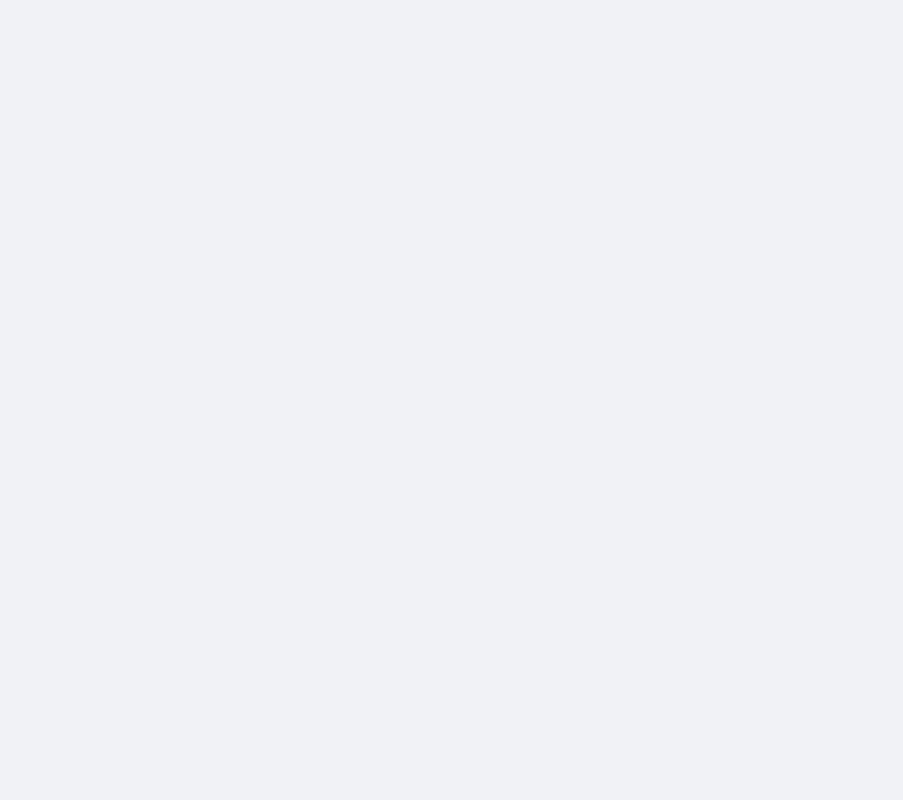
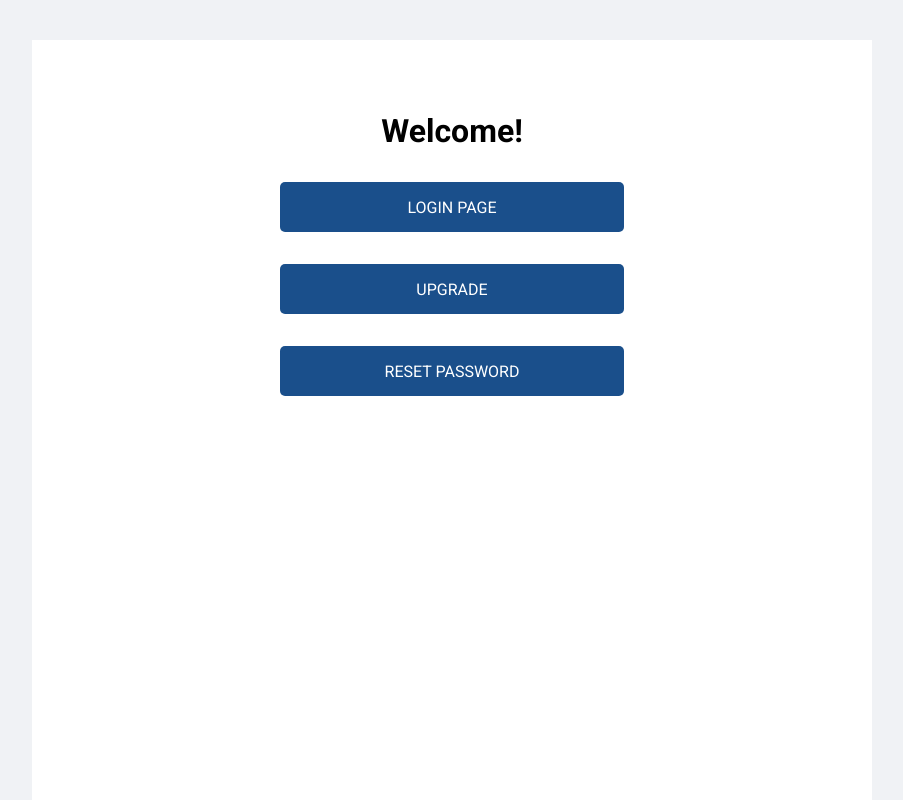
Before and after one commit to gabriel1997castro/react-login, a React (Create React App) app: page / in a window 1280 px wide. Before the commit this address had no page. Shown: the whole page, without its empty margins (188-1091 px from the left). Built offline with nearby package versions, Linux system fonts and the light colour scheme.

Commit message:
feat: add main page

```diff
--- a/src/App.tsx
+++ b/src/App.tsx
@@ -1,5 +1,7 @@
-import { Route, Routes } from "react-router-dom";
+import { Route, Routes, useNavigate } from "react-router-dom";
+import { Box, Button, Title } from "./components";
 import { Login } from "./pages/Login";
+import { Main } from "./pages/Main";
 import { ResetPassword } from "./pages/ResetPassword";
 import { Upgrade } from "./pages/Upgrade";
 import { GlobalStyle } from "./styles/global";
@@ -8,6 +10,7 @@ export function App() {
   return (
     <>
       <Routes>
+        <Route path="/" element={<Main />} />
         <Route path="login" element={<Login />} />
         <Route path="reset-password" element={<ResetPassword />} />
         <Route path="upgrade" element={<Upgrade />} />
--- /dev/null
+++ b/src/pages/Main/index.tsx
@@ -0,0 +1,18 @@
+import { useNavigate } from "react-router-dom";
+import { Box, Button, Title } from "../../components";
+import { Container } from "./styles";
+
+export function Main() {
+  let navigate = useNavigate();
+
+  return (
+    <Container>
+      <Box>
+        <Title style={{ marginTop: '3rem' }}>Welcome!</Title>
+        <Button onClick={() => navigate('/login')} style={{ marginTop: '2rem' }}>LOGIN PAGE</Button>
+        <Button onClick={() => navigate('/upgrade')} style={{ marginTop: '2rem' }}>UPGRADE</Button>
+        <Button onClick={() => navigate('/reset-password')} style={{ marginTop: '2rem' }}>RESET PASSWORD</Button>
+      </Box>
+    </Container>
+  )
+}
--- /dev/null
+++ b/src/pages/Main/styles.ts
@@ -0,0 +1,10 @@
+import styled from "styled-components";
+
+export const Container = styled.div`
+  width: 100vw;
+  height: 100vh;
+  padding: 2.5rem 1rem;
+  align-items: center;
+  justify-content: center;
+  overflow: scroll;
+`;
--- a/src/pages/ResetPassword/index.tsx
+++ b/src/pages/ResetPassword/index.tsx
@@ -2,8 +2,15 @@ import assets from "../../assets";
 import { Box, Button, Image, InputGroup, InputIcon, InputText, Link, Title } from "../../components";
 import { colors } from "../../styles/colors";
 import { Container, InternalContainer, LoginLinkWrapper } from "./styles";
+import { useNavigate } from "react-router-dom";
 
 export function ResetPassword() {
+  let navigate = useNavigate();
+
+  function handleRedirectToLogin() {
+    navigate("/login")
+  }
+
   return (
     <Container>
       <Box>
@@ -18,7 +25,7 @@ export function ResetPassword() {
             <Button style={{ margin: '2rem 0rem' }} type="submit">RESET</Button>
             <LoginLinkWrapper>
               <span style={{ color: colors.secondaryFont, marginRight: "0.5rem" }}>Already have an account?</span>
-              <Link>Login here</Link>
+              <Link type="button" onClick={handleRedirectToLogin}>Login here</Link>
             </LoginLinkWrapper>
           </InternalContainer>
         </form>
```
